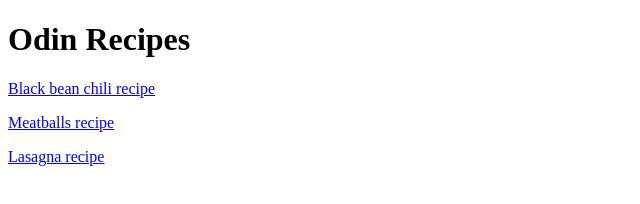
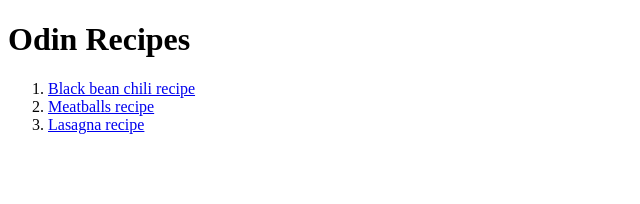
Before and after one commit to kapowlo/kapowlo.github.io, a plain HTML site: page index.html in a window 1280 px wide. Shown: the whole page, without its empty margins (0-640 px from the left). Drawn offline with Linux system fonts and the light colour scheme.

Commit message:
Added a list to index.html

```diff
--- a/index.html
+++ b/index.html
@@ -9,9 +9,10 @@
     </head>
     <body>
         <h1>Odin Recipes </h1>
-        <p> <a href="recipes/chili.html">Black bean chili recipe </a> </p>
-        <p> <a href="recipes/meatballs.html">Meatballs recipe </a> </p>
-        <p> <a href="recipes/lasagna.html">Lasagna recipe</a></p>
-
+        <ol>
+        <li> <a href="recipes/chili.html">Black bean chili recipe </a> </li>
+         <li><a href="recipes/meatballs.html">Meatballs recipe </a> </li>
+        <li> <a href="recipes/lasagna.html">Lasagna recipe</a> </li>
+    </ol>
     </body>
 </html>
```
